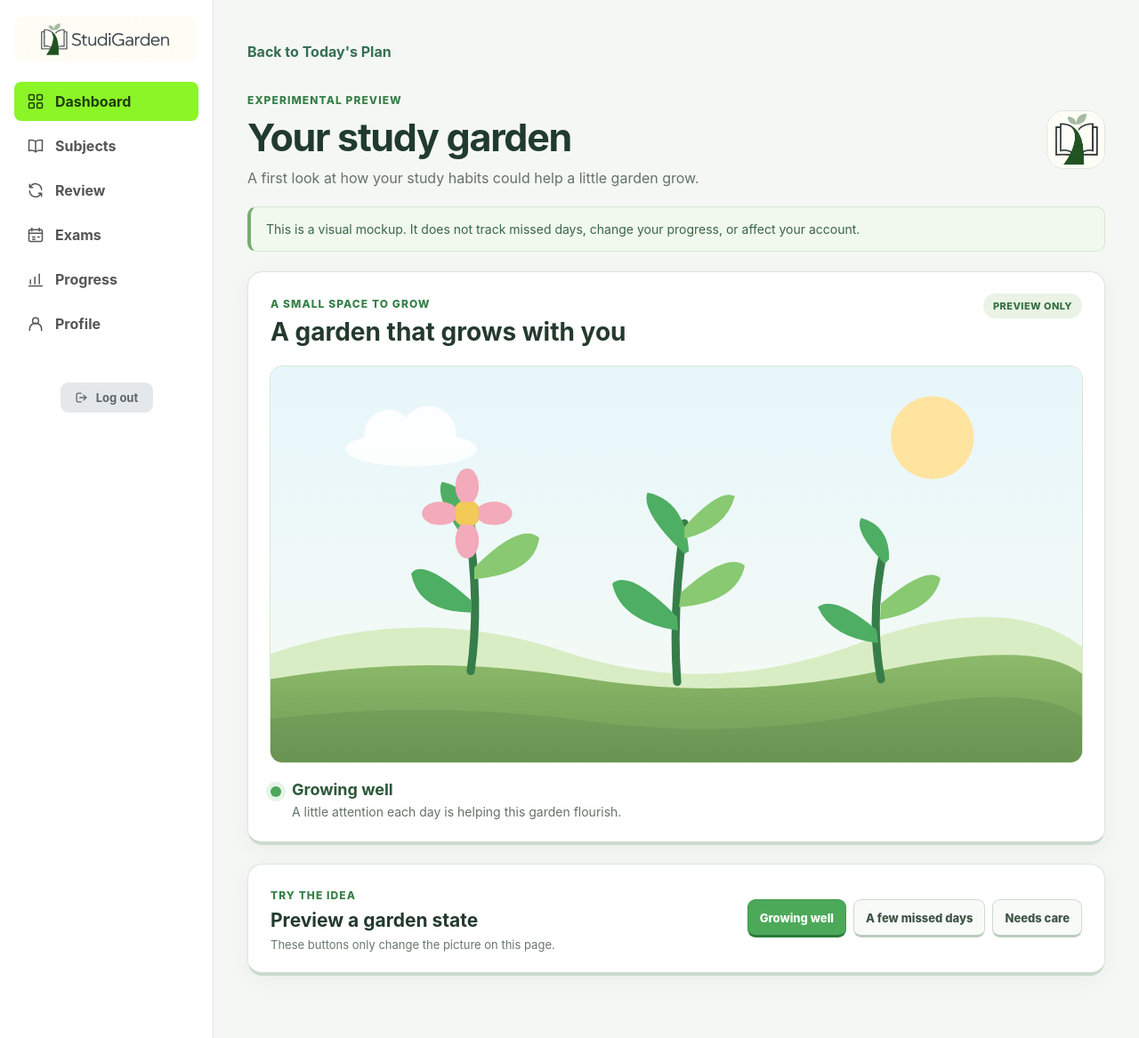
After one commit to zeanbritz/studyoptimizer, a Django app: page /dashboard/garden/beta/ in a window 1280 px wide. The commit adds this page. Shown: the whole page at 89% size. Run offline with Django 4.2, Linux system fonts and the light colour scheme; a user stored in the database is signed in; tables that the repository leaves empty hold one stand-in row (values such as "Sample post"); parts of the project's set-up code (start-up, migrations or seed data) failed here and were passed over.

Commit message:
garden demo

```diff
--- /dev/null
+++ b/dashboard/templates/dashboard/beta_garden.html
@@ -0,0 +1,126 @@
+{% load static %}
+<!DOCTYPE html>
+<html lang="en">
+<head>
+    <meta charset="UTF-8">
+    <meta name="viewport" content="width=device-width, initial-scale=1">
+    <title>Beta Garden · StudiGarden</title>
+    <link rel="stylesheet" href="{% static 'dashboard/css/sidebar.css' %}">
+    <link rel="stylesheet" href="{% static 'dashboard/css/beta_garden.css' %}">
+    <script src="{% static 'js/beta_garden.js' %}" defer></script>
+</head>
+<body>
+<div class="app">
+    {% include 'partials/sidebar.html' with active_page='dashboard' %}
+    <main class="garden-main">
+        <div class="garden-page">
+            <a class="garden-back" href="{% url 'dashboard' %}">Back to Today's Plan</a>
+
+            <header class="garden-heading">
+                <div>
+                    <span class="garden-eyebrow">Experimental preview</span>
+                    <h1>Your study garden</h1>
+                    <p>A first look at how your study habits could help a little garden grow.</p>
+                </div>
+                <img src="{% static 'images/logosmall.webp' %}" alt="" width="66" height="66">
+            </header>
+
+            <div class="garden-notice" role="note">
+                This is a visual mockup. It does not track missed days, change your progress, or affect your account.
+            </div>
+
+            <section class="garden-card" aria-labelledby="garden-title">
+                <div class="garden-card-heading">
+                    <div>
+                        <span class="garden-kicker">A small space to grow</span>
+                        <h2 id="garden-title">A garden that grows with you</h2>
+                    </div>
+                    <span class="garden-preview-badge">Preview only</span>
+                </div>
+
+                <div class="garden-stage" data-state="growing" role="img" aria-label="A healthy garden with three green plants">
+                    <svg viewBox="0 0 900 440" xmlns="http://www.w3.org/2000/svg" aria-hidden="true" focusable="false">
+                        <defs>
+                            <linearGradient id="garden-sky" x2="0" y2="1">
+                                <stop offset="0" stop-color="#e7f6fb"/>
+                                <stop offset="1" stop-color="#f7fbf4"/>
+                            </linearGradient>
+                            <linearGradient id="garden-ground" x2="0" y2="1">
+                                <stop offset="0" stop-color="#8dba6a"/>
+                                <stop offset="1" stop-color="#6f9a55"/>
+                            </linearGradient>
+                        </defs>
+                        <rect width="900" height="440" fill="url(#garden-sky)"/>
+                        <circle cx="734" cy="79" r="46" fill="#ffe4a0" class="garden-sun"/>
+                        <path d="M0 319 Q165 262 325 316 T650 308 T900 311 V440 H0Z" fill="#d9edc4"/>
+                        <path d="M0 347 Q173 317 342 345 T680 337 T900 341 V440 H0Z" fill="url(#garden-ground)"/>
+                        <path d="M0 391 Q180 370 348 393 T680 382 T900 389 V440 H0Z" fill="#56834d" opacity=".28"/>
+                        <g class="garden-cloud" fill="#fff" opacity=".88">
+                            <ellipse cx="156" cy="92" rx="73" ry="19"/><circle cx="131" cy="75" r="27"/><circle cx="175" cy="75" r="31"/>
+                        </g>
+
+                        <g class="plant plant-one">
+                            <path class="stem" d="M222 338 Q233 262 219 172"/>
+                            <path class="leaf" d="M223 260 Q168 211 156 230 Q164 273 223 273Z"/>
+                            <path class="leaf leaf-secondary" d="M226 223 Q277 172 298 190 Q293 230 226 236Z"/>
+                            <path class="leaf" d="M220 198 Q181 147 190 128 Q227 134 228 190Z"/>
+                            <circle class="flower-center" cx="218" cy="163" r="15"/>
+                            <g class="flower-petals">
+                                <ellipse cx="218" cy="133" rx="13" ry="20"/><ellipse cx="248" cy="163" rx="20" ry="13"/>
+                                <ellipse cx="218" cy="193" rx="13" ry="20"/><ellipse cx="188" cy="163" rx="20" ry="13"/>
+                            </g>
+                            <circle class="flower-center" cx="218" cy="163" r="13"/>
+                        </g>
+                        <g class="plant plant-two">
+                            <path class="stem" d="M451 350 Q445 271 459 174"/>
+                            <path class="leaf" d="M451 278 Q398 224 379 241 Q388 283 452 293Z"/>
+                            <path class="leaf leaf-secondary" d="M455 251 Q506 205 526 221 Q517 262 453 267Z"/>
+                            <path class="leaf" d="M459 208 Q410 161 418 140 Q460 149 464 205Z"/>
+                            <path class="leaf leaf-secondary" d="M459 178 Q498 135 515 144 Q505 180 459 191Z"/>
+                        </g>
+                        <g class="plant plant-three">
+                            <path class="stem" d="M677 347 Q664 279 680 204"/>
+                            <path class="leaf" d="M672 292 Q625 253 607 267 Q622 301 674 307Z"/>
+                            <path class="leaf leaf-secondary" d="M677 263 Q728 220 743 235 Q735 271 676 281Z"/>
+                            <path class="leaf" d="M681 219 Q646 182 655 168 Q687 177 686 214Z"/>
+                        </g>
+
+                        <g class="fallen-leaves">
+                            <path d="M298 347 Q320 325 343 340 Q326 355 298 347Z"/>
+                            <path d="M542 367 Q561 344 585 356 Q566 373 542 367Z"/>
+                            <path d="M126 363 Q149 344 164 360 Q148 373 126 363Z"/>
+                        </g>
+                        <g class="garden-pests" fill="#744c31">
+                            <ellipse cx="539" cy="342" rx="7" ry="5"/><circle cx="548" cy="339" r="3"/>
+                            <ellipse cx="570" cy="348" rx="7" ry="5"/><circle cx="579" cy="345" r="3"/>
+                            <path d="M534 347l-6 6m13-4-3 7m28-3-5 6m13-4 3 7" stroke="#744c31" stroke-width="2" fill="none"/>
+                        </g>
+                    </svg>
+                </div>
+
+                <div class="garden-mood" aria-live="polite">
+                    <span class="garden-mood-dot" aria-hidden="true"></span>
+                    <div>
+                        <h3 id="garden-mood-title">Growing well</h3>
+                        <p id="garden-mood-description">A little attention each day is helping this garden flourish.</p>
+                    </div>
+                </div>
+            </section>
+
+            <section class="garden-controls" aria-labelledby="preview-heading">
+                <div>
+                    <span class="garden-kicker">Try the idea</span>
+                    <h2 id="preview-heading">Preview a garden state</h2>
+                    <p>These buttons only change the picture on this page.</p>
+                </div>
+                <div class="garden-switch" role="group" aria-label="Garden preview state">
+                    <button type="button" data-garden-state="growing" aria-pressed="true">Growing well</button>
+                    <button type="button" data-garden-state="resting" aria-pressed="false">A few missed days</button>
+                    <button type="button" data-garden-state="visitors" aria-pressed="false">Needs care</button>
+                </div>
+            </section>
+        </div>
+    </main>
+</div>
+</body>
+</html>
--- a/dashboard/urls.py
+++ b/dashboard/urls.py
@@ -1,6 +1,6 @@
 from django.urls import path
 
-from . import feedback_views, reading_views, views
+from . import feedback_views, garden_views, reading_views, views
 
 
 urlpatterns = [
@@ -8,6 +8,11 @@ urlpatterns = [
         "",
         views.dashboard,
         name="dashboard",
+    ),
+    path(
+        "garden/beta/",
+        garden_views.beta_garden,
+        name="beta_garden",
     ),
     path(
         "feedback/submit/",
--- /dev/null
+++ b/static/dashboard/css/beta_garden.css
@@ -0,0 +1,94 @@
+:root {
+    color-scheme: light;
+    font-family: -apple-system, BlinkMacSystemFont, "Segoe UI", Arial, sans-serif;
+    color: #263b34;
+    background: #f5f7f5;
+}
+
+* { box-sizing: border-box; }
+body { margin: 0; }
+.app { display: flex; min-height: 100vh; }
+.garden-main { flex: 1; min-width: 0; }
+.garden-page { width: min(1100px, 100%); margin: 0 auto; padding: 38px 38px 70px; }
+.garden-back { display: inline-flex; align-items: center; min-height: 40px; margin-bottom: 23px; color: #356f52; font-weight: 750; text-decoration: none; }
+.garden-back:hover { text-decoration: underline; }
+.garden-back:focus-visible, .garden-switch button:focus-visible { outline: 3px solid #5eaa67; outline-offset: 3px; }
+.garden-heading { display: flex; align-items: center; justify-content: space-between; gap: 20px; margin-bottom: 20px; }
+.garden-heading img { flex: 0 0 auto; width: 66px; height: 66px; border: 1px solid #dce8da; border-radius: 20px; background: #fff; object-fit: cover; }
+.garden-eyebrow, .garden-kicker { color: #367f47; font-size: 12px; font-weight: 850; letter-spacing: .09em; text-transform: uppercase; }
+.garden-heading h1 { margin: 7px 0 8px; color: #203b2e; font-size: clamp(30px, 4vw, 43px); letter-spacing: -.03em; }
+.garden-heading p { margin: 0; color: #64726b; font-size: 16px; line-height: 1.5; }
+.garden-notice { margin: 0 0 22px; padding: 14px 17px; border: 1px solid #d7e7d1; border-left: 4px solid #78ad70; border-radius: 10px; background: #f1f8ed; color: #3b6647; font-size: 14px; line-height: 1.5; }
+.garden-card, .garden-controls { border: 1px solid #dce5dd; border-bottom: 4px solid #cbdacc; border-radius: 17px; background: #fff; box-shadow: 0 5px 22px rgba(42, 67, 49, .05); }
+.garden-card { overflow: hidden; }
+.garden-card-heading { display: flex; align-items: flex-start; justify-content: space-between; gap: 16px; padding: 24px 25px 20px; }
+.garden-card-heading h2, .garden-controls h2 { margin: 7px 0 0; color: #243a2d; font-size: clamp(21px, 2.8vw, 28px); line-height: 1.2; }
+.garden-preview-badge { flex: 0 0 auto; padding: 7px 11px; border-radius: 30px; background: #eaf3e6; color: #357044; font-size: 11px; font-weight: 800; text-transform: uppercase; letter-spacing: .04em; }
+.garden-stage { margin: 0 24px; overflow: hidden; border: 1px solid #d6e8d0; border-radius: 14px; background: #eff8f7; }
+.garden-stage svg { display: block; width: 100%; height: auto; }
+.garden-stage .stem { fill: none; stroke: #367d4a; stroke-width: 9; stroke-linecap: round; }
+.garden-stage .leaf { fill: #4eae64; }
+.garden-stage .leaf-secondary { fill: #88c971; }
+.garden-stage .flower-petals { fill: #f3aaba; }
+.garden-stage .flower-center { fill: #f3c957; }
+.garden-stage .fallen-leaves, .garden-stage .garden-pests { opacity: 0; transition: opacity .3s ease; }
+.garden-stage .fallen-leaves { fill: #c2954d; }
+.garden-stage .plant { transform-box: fill-box; transform-origin: bottom center; transition: transform .5s ease, opacity .5s ease; }
+.garden-stage .leaf, .garden-stage .stem, .garden-stage .flower-petals { transition: fill .5s ease, stroke .5s ease, opacity .5s ease; }
+.garden-stage[data-state="resting"] .plant-one { transform: rotate(-10deg); }
+.garden-stage[data-state="resting"] .plant-two { transform: rotate(6deg); }
+.garden-stage[data-state="resting"] .plant-three { transform: rotate(-13deg); }
+.garden-stage[data-state="resting"] .leaf { fill: #a5b46c; }
+.garden-stage[data-state="resting"] .leaf-secondary { fill: #c0ba71; }
+.garden-stage[data-state="resting"] .flower-petals { opacity: .45; }
+.garden-stage[data-state="resting"] .fallen-leaves { opacity: 1; }
+.garden-stage[data-state="visitors"] .plant-one { transform: rotate(-18deg); }
+.garden-stage[data-state="visitors"] .plant-two { transform: rotate(13deg); }
+.garden-stage[data-state="visitors"] .plant-three { transform: rotate(-22deg); }
+.garden-stage[data-state="visitors"] .leaf { fill: #b5a769; }
+.garden-stage[data-state="visitors"] .leaf-secondary { fill: #c7b57a; }
+.garden-stage[data-state="visitors"] .stem { stroke: #858448; }
+.garden-stage[data-state="visitors"] .flower-petals { opacity: .15; }
+.garden-stage[data-state="visitors"] .fallen-leaves, .garden-stage[data-state="visitors"] .garden-pests { opacity: 1; }
+.garden-stage[data-state="resting"] .fallen-leaves, .garden-stage[data-state="visitors"] .fallen-leaves { animation: garden-breeze 3s ease-in-out infinite alternate; }
+@keyframes garden-breeze { from { transform: translateX(-5px); } to { transform: translateX(8px); } }
+.garden-mood { display: flex; align-items: flex-start; gap: 12px; padding: 19px 25px 23px; }
+.garden-mood-dot { flex: 0 0 auto; width: 12px; height: 12px; margin-top: 7px; border-radius: 50%; background: #4ea75c; box-shadow: 0 0 0 5px #e7f4e8; }
+.garden-stage[data-state="resting"] + .garden-mood .garden-mood-dot,
+.garden-stage[data-state="visitors"] + .garden-mood .garden-mood-dot { background: #bd9852; box-shadow: 0 0 0 5px #f7f0df; }
+.garden-mood h3 { margin: 0 0 4px; color: #2c5838; font-size: 18px; }
+.garden-mood p { margin: 0; color: #64716a; font-size: 14px; line-height: 1.5; }
+.garden-controls { display: flex; align-items: center; justify-content: space-between; gap: 25px; margin-top: 21px; padding: 23px 25px; }
+.garden-controls h2 { font-size: 21px; }
+.garden-controls p { margin: 6px 0 0; color: #68766d; font-size: 13px; }
+.garden-switch { display: flex; flex-wrap: wrap; justify-content: flex-end; gap: 8px; }
+.garden-switch button { min-height: 43px; padding: 9px 13px; border: 1px solid #cdd9cf; border-bottom: 3px solid #bbcdbd; border-radius: 9px; background: #f8faf8; color: #3e5544; font: inherit; font-size: 13px; font-weight: 800; cursor: pointer; }
+.garden-switch button:hover { background: #eff6eb; }
+.garden-switch button[aria-pressed="true"] { border-color: #3f994d; border-bottom-color: #287c39; background: #4da95a; color: #fff; }
+
+@media (max-width: 900px) {
+    .garden-controls { align-items: flex-start; flex-direction: column; }
+    .garden-switch { justify-content: flex-start; }
+}
+
+@media (max-width: 640px) {
+    .app { flex-direction: column; }
+    .sidebar { width: 100%; min-width: 0; min-height: auto; padding: 12px 16px; }
+    .sidebar-top { margin-bottom: 10px; }
+    .sidebar .nav { flex-direction: row; overflow-x: auto; }
+    .sidebar .nav-link { flex: 0 0 auto; width: auto; white-space: nowrap; }
+    .sidebar .sidebar-account { margin-top: 10px !important; }
+    .garden-page { padding: 23px 16px 45px; }
+    .garden-heading img { width: 52px; height: 52px; border-radius: 14px; }
+    .garden-card-heading { padding: 19px 17px 16px; }
+    .garden-preview-badge { display: none; }
+    .garden-stage { margin: 0 12px; }
+    .garden-mood { padding: 17px; }
+    .garden-controls { padding: 18px 17px; }
+    .garden-switch button { flex: 1 1 auto; }
+}
+
+@media (prefers-reduced-motion: reduce) {
+    .garden-stage .plant, .garden-stage .leaf, .garden-stage .stem, .garden-stage .flower-petals,
+    .garden-stage .fallen-leaves, .garden-stage .garden-pests { animation: none !important; transition: none !important; }
+}
--- /dev/null
+++ b/static/js/beta_garden.js
@@ -0,0 +1,40 @@
+document.addEventListener("DOMContentLoaded", () => {
+    const stage = document.querySelector(".garden-stage");
+    const title = document.getElementById("garden-mood-title");
+    const description = document.getElementById("garden-mood-description");
+    const buttons = document.querySelectorAll("[data-garden-state]");
+
+    if (!stage || !title || !description || !buttons.length) return;
+
+    const previews = {
+        growing: {
+            title: "Growing well",
+            description: "A little attention each day is helping this garden flourish.",
+            image: "A healthy garden with three green plants",
+        },
+        resting: {
+            title: "A little rest",
+            description: "Some leaves have fallen after a few days away. The garden can grow again when you return.",
+            image: "A garden with gently drooping plants and fallen leaves",
+        },
+        visitors: {
+            title: "Ready for care",
+            description: "The plants are waiting for attention and a few tiny pests have appeared. Nothing here is permanent.",
+            image: "A garden with drooping plants, fallen leaves and small pests",
+        },
+    };
+
+    buttons.forEach((button) => {
+        button.addEventListener("click", () => {
+            const state = button.dataset.gardenState;
+            const preview = previews[state];
+            if (!preview) return;
+
+            stage.dataset.state = state;
+            stage.setAttribute("aria-label", preview.image);
+            title.textContent = preview.title;
+            description.textContent = preview.description;
+            buttons.forEach((item) => item.setAttribute("aria-pressed", String(item === button)));
+        });
+    });
+});
```
Also changed, not shown: dashboard/garden_views.py (added, +10 -0 lines), dashboard/test_beta_garden.py (added, +36 -0 lines), templates/dashboard/dashboard.html (+27 -0 lines).
